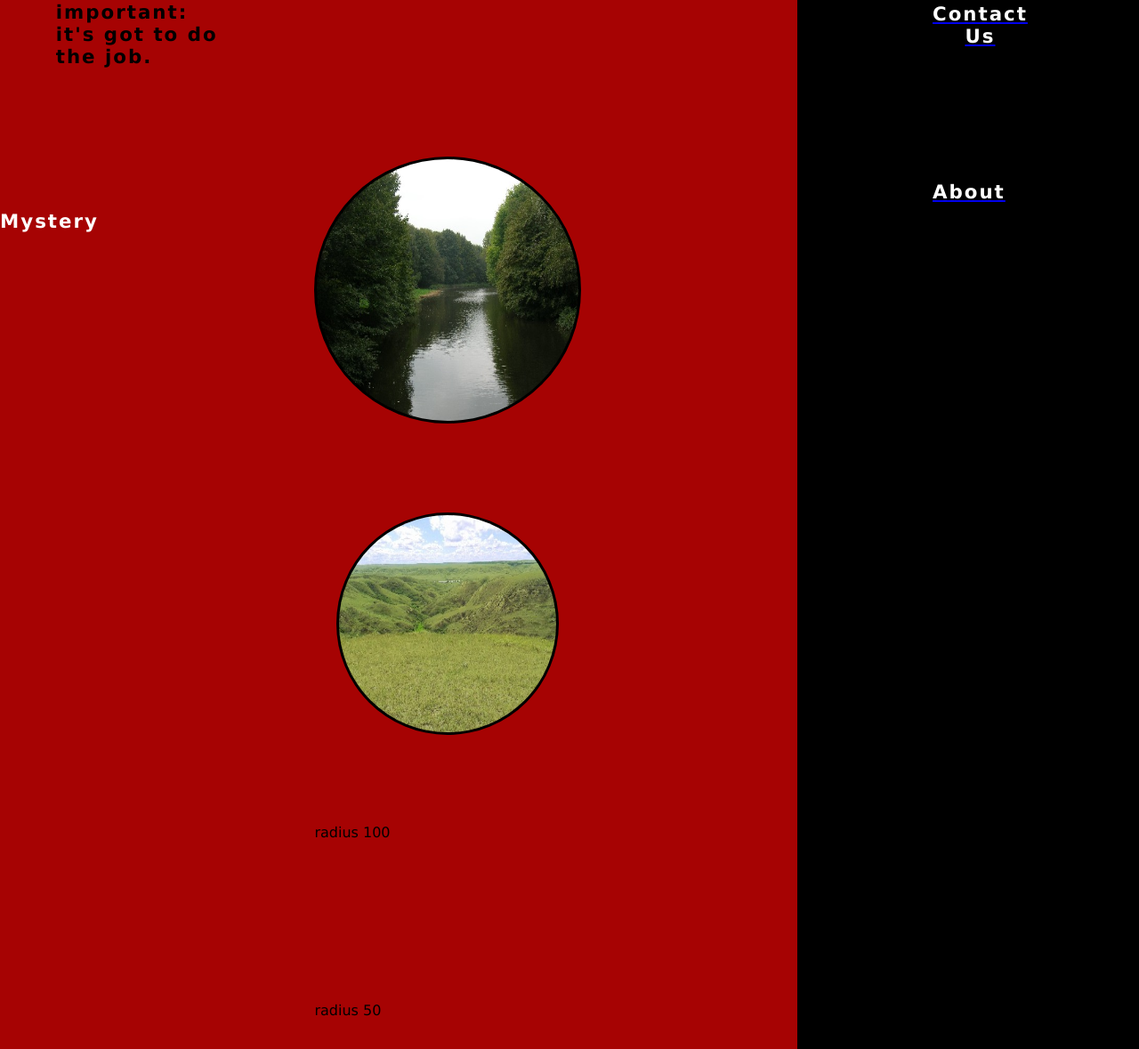
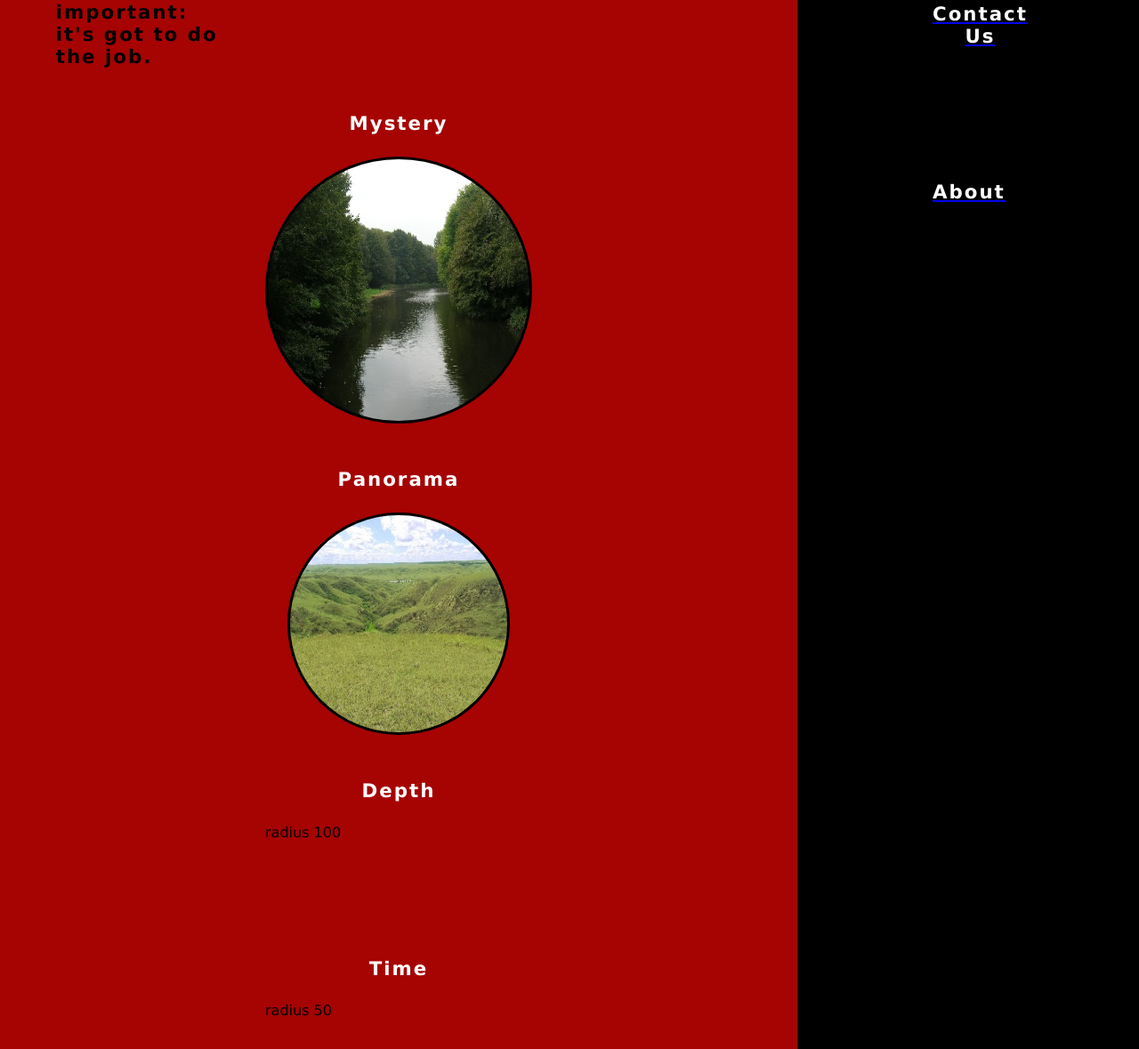
Before and after one commit to Simmer999/Kavana, a plain HTML site: page Kavana/bus_links/Design.html in a window 1280 px wide. Shown: the part 491-1670 px from the top of the page at 89% size. Drawn offline with Linux system fonts and the light colour scheme.

Commit message:
Change content of Hosting page and Design page.

```diff
--- a/Kavana/bus_links/Design.html
+++ b/Kavana/bus_links/Design.html
@@ -21,16 +21,20 @@
 
         <div class="grid_container">
             <div></div>
+            <div id="center_row1">
+                <h3 class="design_title">Mystery</h3>
+            </div>
             <div></div>
             <div></div>
-            <div>
-                <div class="circle_title_rad300"><p></p></div>
-                <h1></h1><h3>Mystery</h3>
-            </div>
             <div>
                 <div id="rad_300">
                     <img id="image300" src="Holland_River.jpg" alt="Holland River" width="300" hieght="300">
                 </div>
+            </div>
+            <div></div>
+            <div></div>
+            <div id="center_row3">
+                <h3 class="design_title">Panorama</h3>
             </div>
             <div></div>
             <div></div>
@@ -42,7 +46,17 @@
             </div>
             <div></div>
             <div></div>
+            <div id="center_row5">
+                <h3 class="design_title">Depth</h3>
+            </div>
+            <div></div>
+            <div></div>
             <div>radius 100</div>
+            <div></div>
+            <div></div>
+            <div id="center_row7">
+                <h3 class="design_title">Time</h3>
+            </div>
             <div></div>
             <div></div>
             <div>radius 50</div>
--- a/Kavana/bus_links/main.css
+++ b/Kavana/bus_links/main.css
@@ -130,7 +130,9 @@
 #quote2 {
     margin-top: 50%;
 }
-
+.services {
+    padding: 20px 0 0 7%;
+}
 /* end of the Hosting Page. */
 
 
@@ -167,8 +169,12 @@
 .grid_container {
     display: grid;
     grid-template-columns:  auto 300px auto;
-    grid-template-rows: 0px 300px 250px 100px 50px;
-    row-gap: 100px;
+    grid-template-rows: 100px 300px 100px 250px 100px 100px 100px 50px;
+    /* row-gap: 100px; */
+}
+.design_title {
+    text-align: center;
+    padding-top: 50px;
 }
 /* rad_300 */
     #rad_300 {
```
Also changed, not shown: Kavana/bus_links/Hosting.html (+5 -3 lines).
